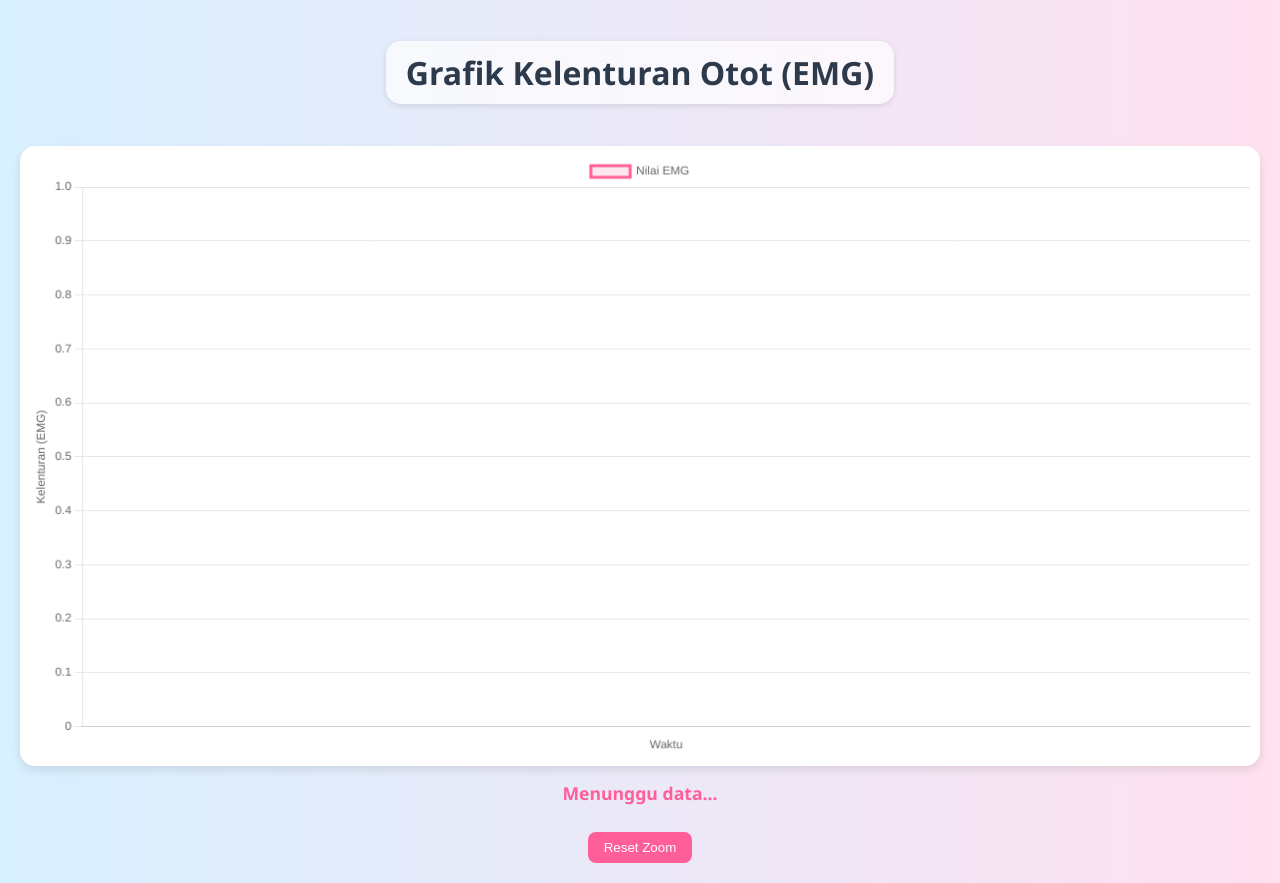
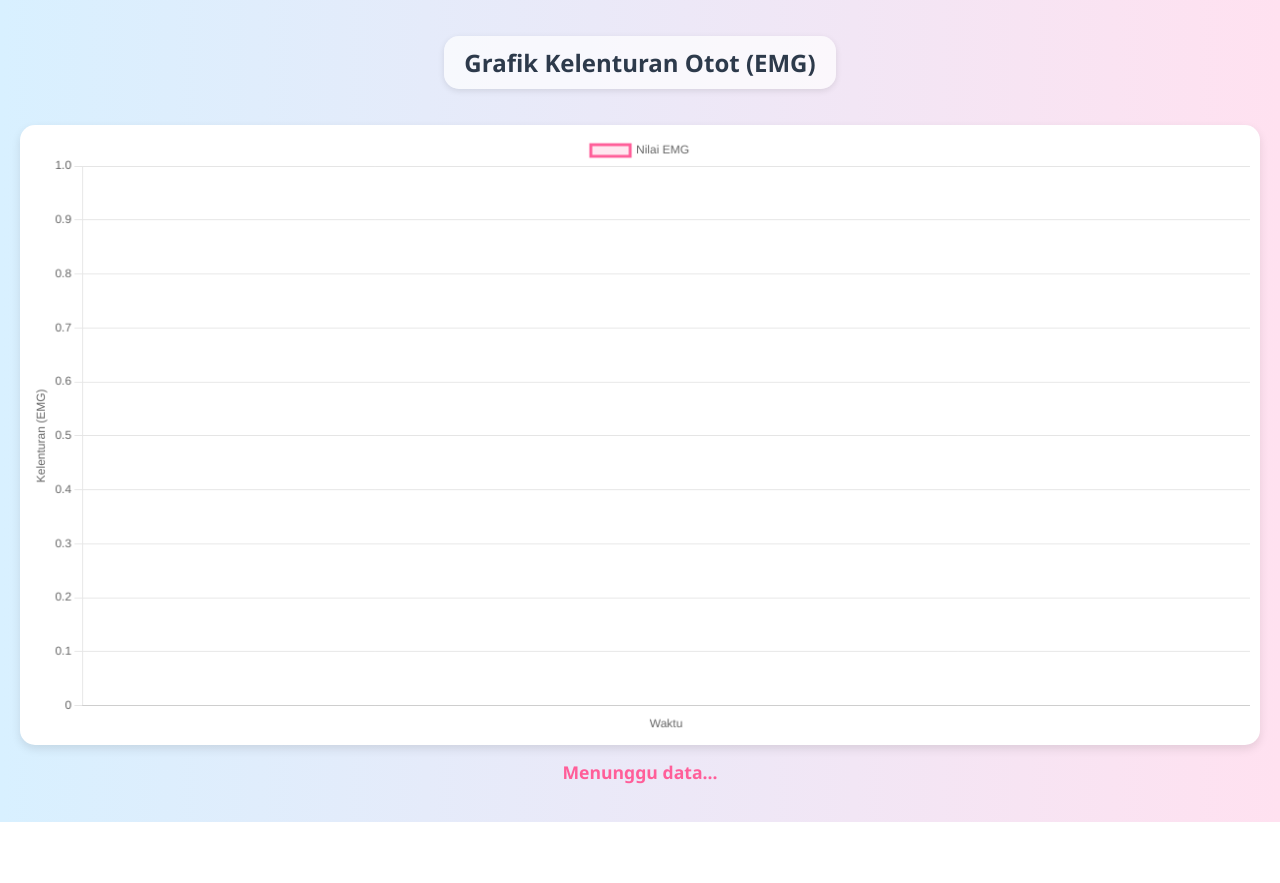
Before and after one commit to Indra-MIK/Web_grafik-kelenturan, a plain HTML site: page index.html in a window 1280 px wide. After the commit the page ends 822 px from the top, so only its background shows below. Drawn offline with nearby package versions, Linux system fonts and the light colour scheme; some packages are replaced by stand-ins of ours; no server answers; a script that the page names is missing.

Commit message:
Update index.html

```diff
--- a/index.html
+++ b/index.html
@@ -22,6 +22,7 @@
       border-radius: 15px;
       display: inline-block;
       box-shadow: 0 2px 6px rgba(0,0,0,0.1);
+      font-size: 24px;
     }
 
     canvas {
@@ -39,27 +40,12 @@
       font-size: 1.1rem;
       color: #ff5e99;
     }
-
-    button {
-      margin-top: 10px;
-      padding: 8px 16px;
-      border: none;
-      background-color: #ff5e99;
-      color: white;
-      border-radius: 8px;
-      cursor: pointer;
-    }
-
-    button:hover {
-      background-color: #e04a85;
-    }
   </style>
 </head>
 <body>
   <h1>Grafik Kelenturan Otot (EMG)</h1>
   <canvas id="emgChart" width="400" height="200"></canvas>
   <p id="status">Menunggu data...</p>
-  <button onclick="resetZoom()">Reset Zoom</button>
 
   <!-- Firebase SDK -->
   <script type="module">
@@ -139,6 +125,7 @@
       }
     });
 
+    // Fungsi resetZoom masih ada, walau tombolnya tidak ditampilkan
     window.resetZoom = function () {
       emgChart.resetZoom();
     };
```
